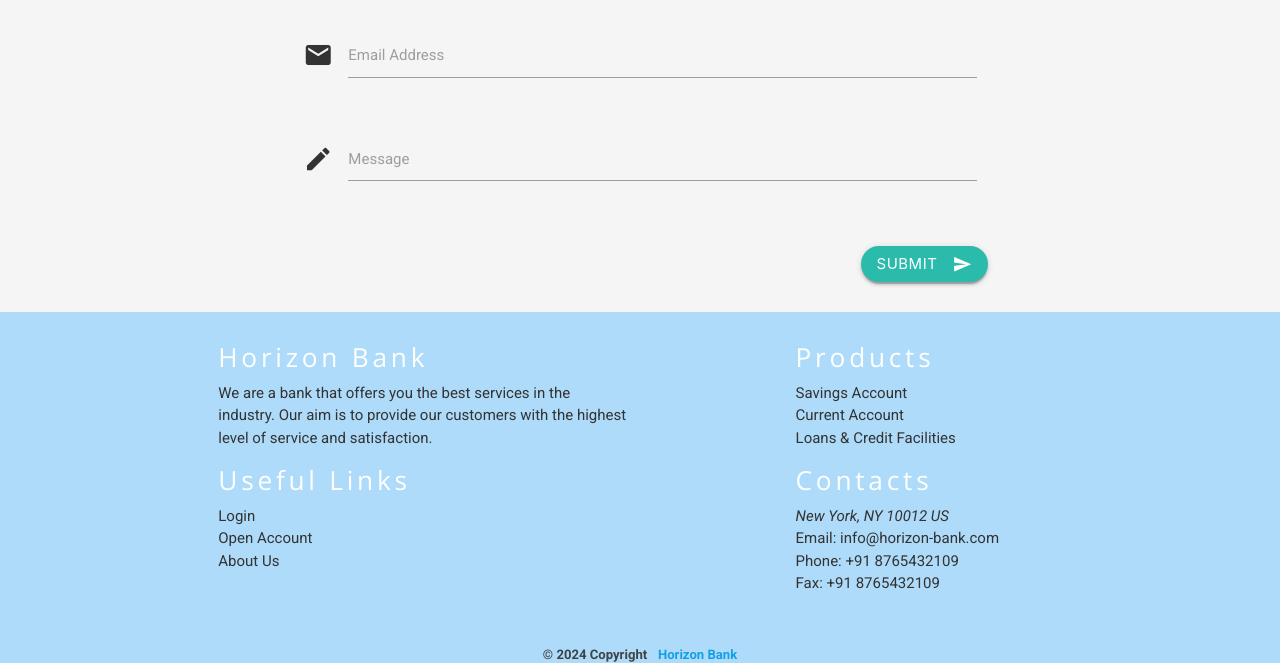
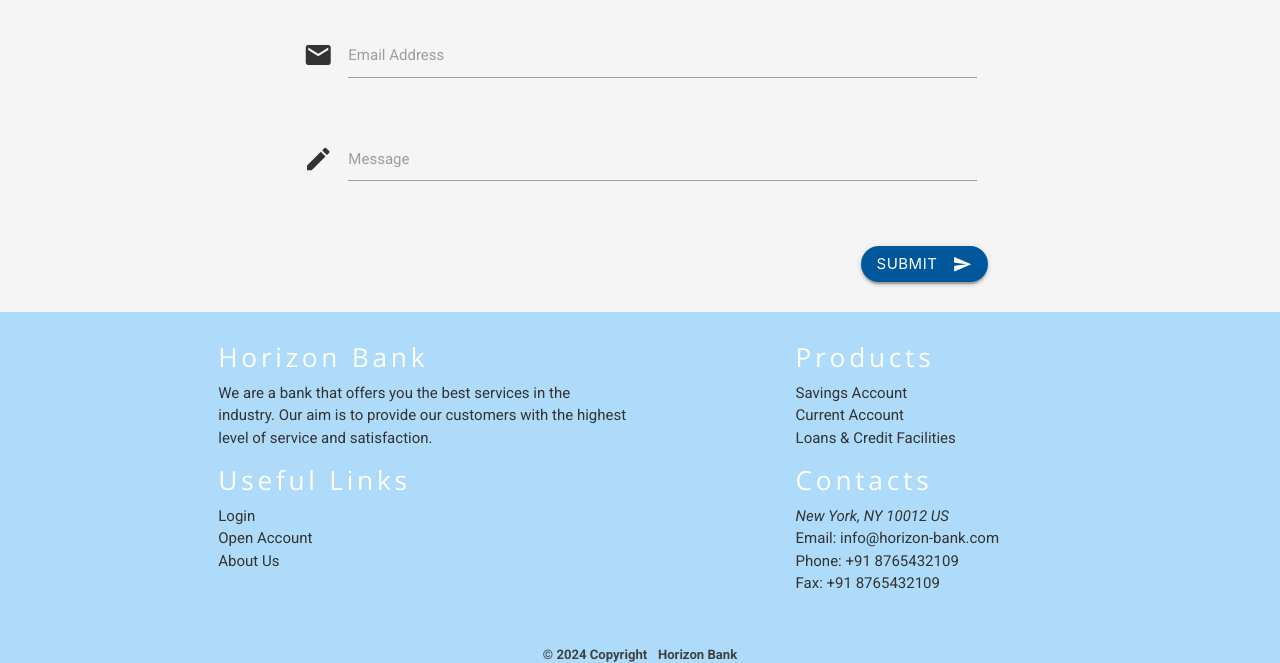
Before and after one commit to devchsykas/FreeCodeCampProjects, a plain HTML site: page ProductLandingPage/index.html in a window 1280 px wide. In both pictures the pointer is over the button 924 px from the left and 2658 px from the top of the page. Shown: the part 2395-3058 px from the top of the page. Drawn offline with nearby package versions, Linux system fonts and the light colour scheme.

Commit message:
fix the hover color to my contact and footer section

```diff
--- a/ProductLandingPage/styles.css
+++ b/ProductLandingPage/styles.css
@@ -258,6 +258,10 @@ h6 {
   background-color: var(--color-btn);
 }
 
+.contact-section .btn:hover {
+  background-color: var(--color-btn-hover);
+}
+
 /* Footer Section */
 .footer-section {
   width: 100%;
@@ -301,7 +305,11 @@ h6 {
 }
 
 .footer-copyright a {
-  color: var(--color-nav-links);
+  color: var(--color-text);
   transition: all 200ms ease-in-out;
   margin-left: 0.5rem;
 }
+
+.footer-copyright a:hover {
+  color: var(--color-nav-links);
+}
```
